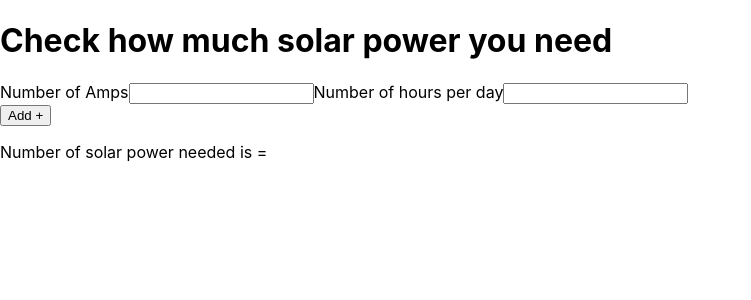
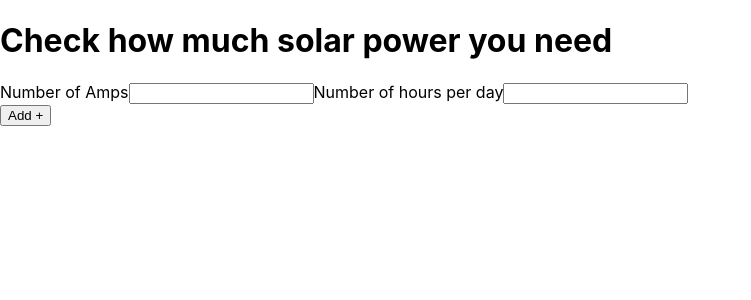
Before and after one commit to hngi/team_melinoe_solar_calculator, a React (Create React App) app: page / in a window 1280 px wide. Shown: the top 300 px of the page, without its empty margins (0-751 px from the left). Built offline with nearby package versions, Linux system fonts and the light colour scheme.

Commit message:
dynamicaly display text added

```diff
--- a/src/components/home.js
+++ b/src/components/home.js
@@ -45,7 +45,7 @@ class Home extends Component {
 					);
 				})}
 				<button onClick={this.addNew}>Add +</button>
-				<p>{`Number of solar power needed is = ${this.state.solarPanels}`}</p>
+				<p>{this.state.solarPanels ? `Number of solar power needed is = ${this.state.solarPanels}` : ""}</p>
 			</div>
 		);
 	}
```
